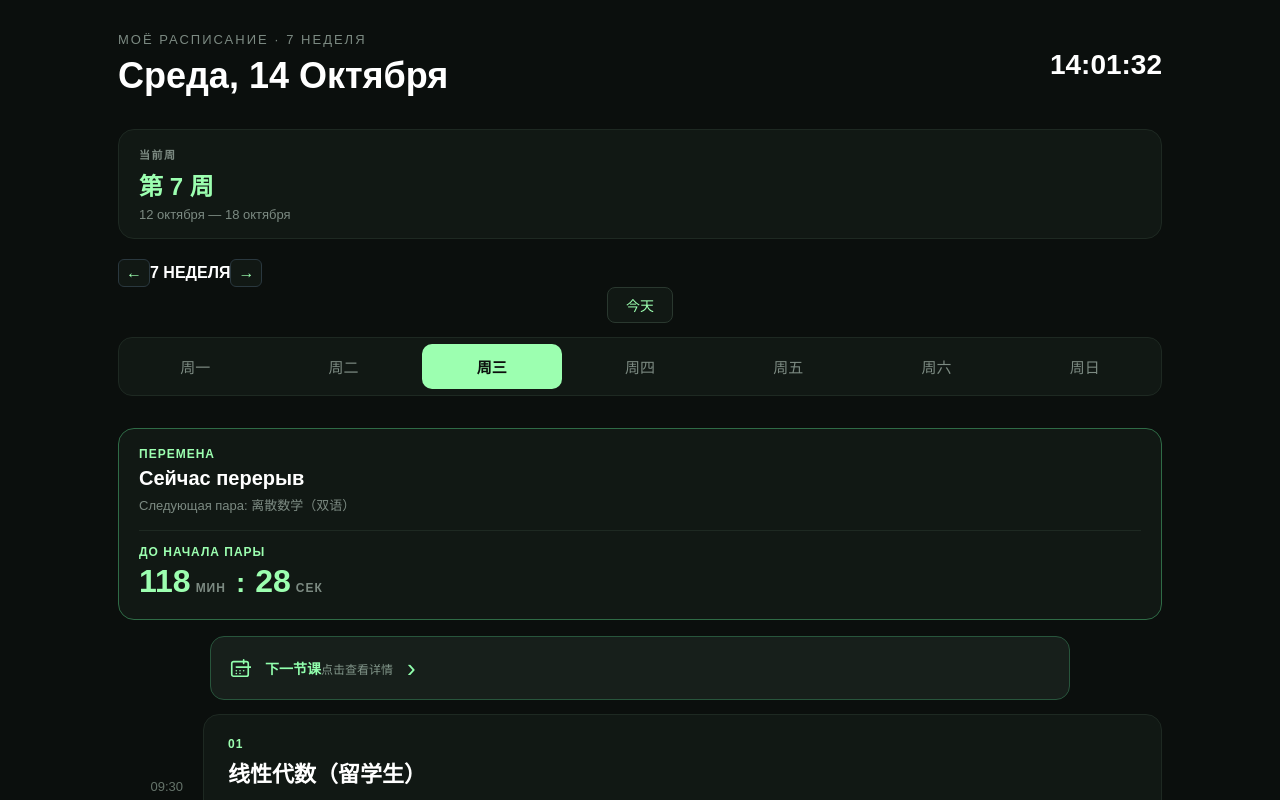
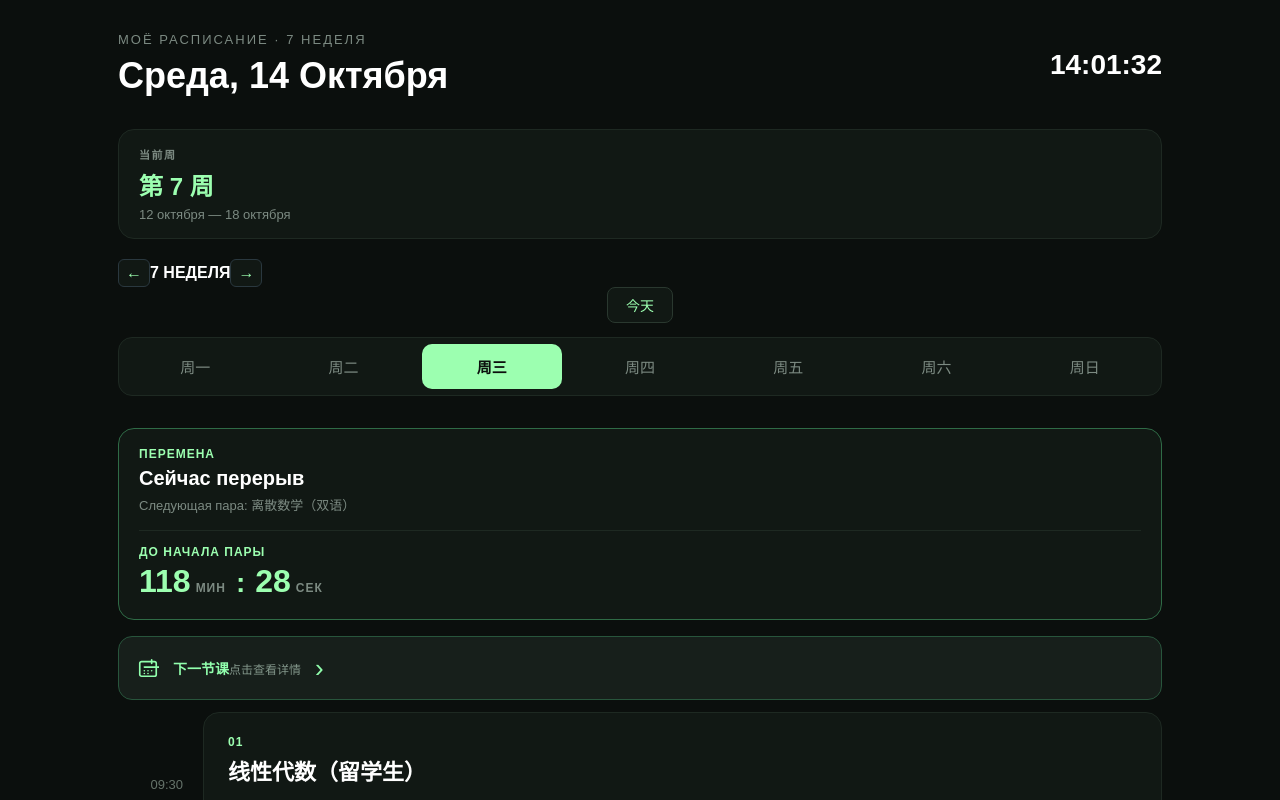
Before and after one commit to HEX0x9F/HEX.app, a React (Vite) app: page / in a window 1280 px wide. Shown: the top 800 px of the page. Built offline with nearby package versions, Linux system fonts and the light colour scheme.

Commit message:
Align next lesson trigger

```diff
--- a/src/App.css
+++ b/src/App.css
@@ -567,9 +567,9 @@ button {
   align-items: center;
   gap: 14px;
   width: 100%;
-  max-width: 860px;
+  max-width: none;
   min-height: 64px;
-  margin: 14px auto;
+  margin: 0 0 12px;
   padding: 14px 18px;
   color: #e8f5ec;
   background: #171f1b;
```
